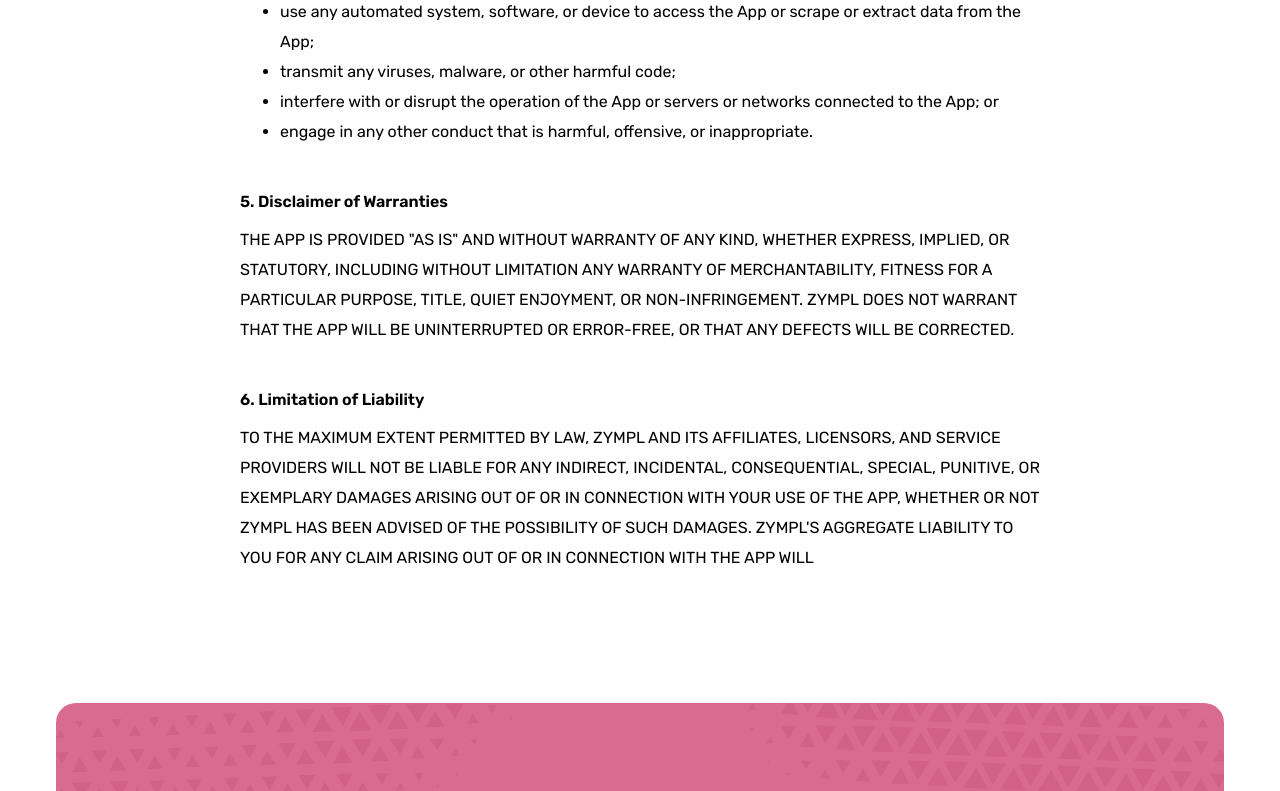
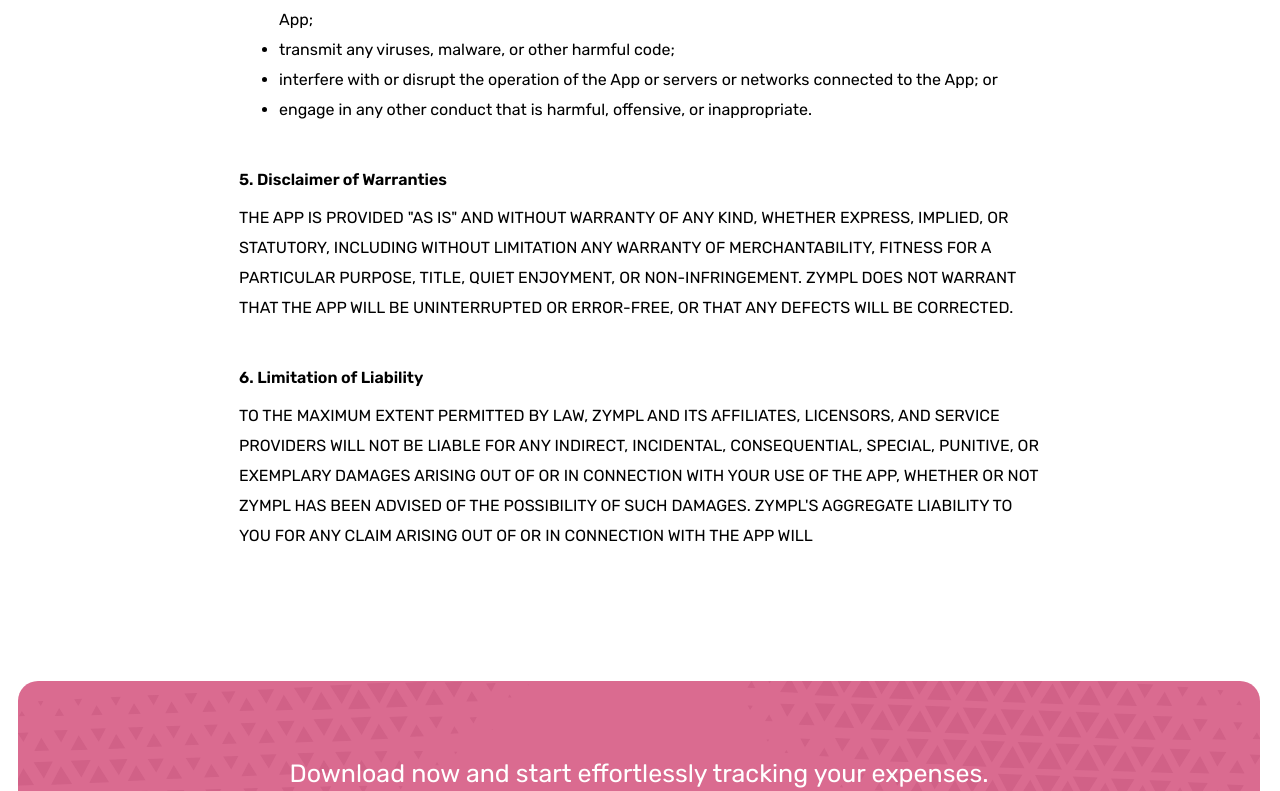
Before and after one commit to muggleworks/leeway-website, a plain HTML site: page public/terms-and-conditions.html in a window 1280 px wide. Shown: the part 1363-2154 px from the top of the page. Drawn offline with Linux system fonts and the light colour scheme.

Commit message:
completed the issue

```diff
--- a/public/styles.css
+++ b/public/styles.css
@@ -306,10 +306,7 @@
 .terms-and-conditions {
   max-width: 1300px;
   margin: 0 auto;
-  padding-top: 34px;
-  padding-bottom: 30px;
-  padding-left: 48px;
-  padding-right: 48px;
+  padding: 12px 12px 10px 10px;
 }
 
 
--- a/public/terms-and-conditions.html
+++ b/public/terms-and-conditions.html
@@ -115,7 +115,9 @@
     </section>
     <section class="download-section">
       <div class="download-content">
-        <p>Download now and start effortlessly<br>tracking your expenses.</p>
+        <p>Download now and start effortlessly tracking your expenses.</p>
+        </div>
+
         <div class="download-buttons">
           <a class="download-button" href="#">
             <img src="images/googleplay.svg">
```
